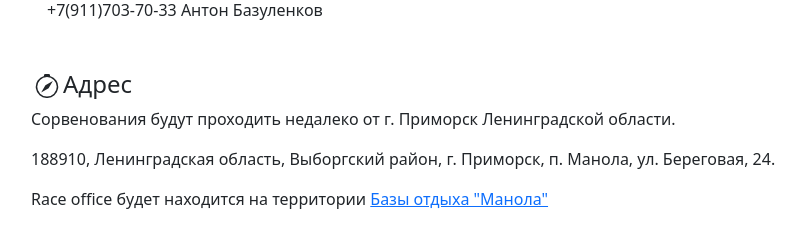
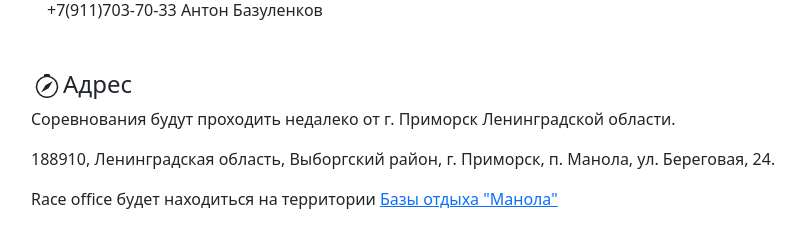
Before and after one commit to Bazulenkov/primorsk-cup, a Django app: page /about/contacts in a window 1280 px wide. Shown: the part 247-474 px from the top of the page, without its empty margins (67-872 px from the left). Run offline with Django 3.2, Linux system fonts and the light colour scheme.

Commit message:
Исправил орфографические ошибки в контенте.

```diff
--- a/about/templates/competitions.html
+++ b/about/templates/competitions.html
@@ -55,9 +55,9 @@
                 d="M15.817.113A.5.5 0 0 1 16 .5v14a.5.5 0 0 1-.402.49l-5 1a.502.502 0 0 1-.196 0L5.5 15.01l-4.902.98A.5.5 0 0 1 0 15.5v-14a.5.5 0 0 1 .402-.49l5-1a.5.5 0 0 1 .196 0L10.5.99l4.902-.98a.5.5 0 0 1 .415.103zM10 1.91l-4-.8v12.98l4 .8V1.91zm1 12.98l4-.8V1.11l-4 .8v12.98zm-6-.8V1.11l-4 .8v12.98l4-.8z" />
         </svg>
         <h4>Место проведения соревнований:</h4>
-        <p>Сорвенования будут проходить недалеко от г. Приморск Ленинградской области.</p>
+        <p>Соревнования будут проходить недалеко от г. Приморск Ленинградской области.</p>
         <p>188910, Ленинградская область, Выборгский район, г. Приморск, п. Манола, ул. Береговая, 24.</p>
-        <p>Race office будет находится на территории <a
+        <p>Race office будет находиться на территории <a
                 href="http://bazaadmiral.ru/bazaadm/manola/uslovija-prozhivanija-manola" target="_blank">Базы отдыха
                 "Манола"</a></p>
         <p class="shadow-lg p-3 mb-5 bg-warning rounded">Телефон для бронирования: +79681838199. При бронировании по паролю
--- a/about/templates/contacts.html
+++ b/about/templates/contacts.html
@@ -28,9 +28,9 @@
                     <path d="M6.94 7.44l4.95-2.83-2.83 4.95-4.949 2.83 2.828-4.95z" />
                 </svg>
                 <h4>Адрес</h4>
-                <p>Сорвенования будут проходить недалеко от г. Приморск Ленинградской области.</p>
+                <p>Соревнования будут проходить недалеко от г. Приморск Ленинградской области.</p>
                 <p>188910, Ленинградская область, Выборгский район, г. Приморск, п. Манола, ул. Береговая, 24.</p>
-                <p>Race office будет находится на территории <a
+                <p>Race office будет находиться на территории <a
                         href="http://bazaadmiral.ru/bazaadm/manola/uslovija-prozhivanija-manola" target="_blank">Базы
                         отдыха
                         "Манола"</a></p>
```
